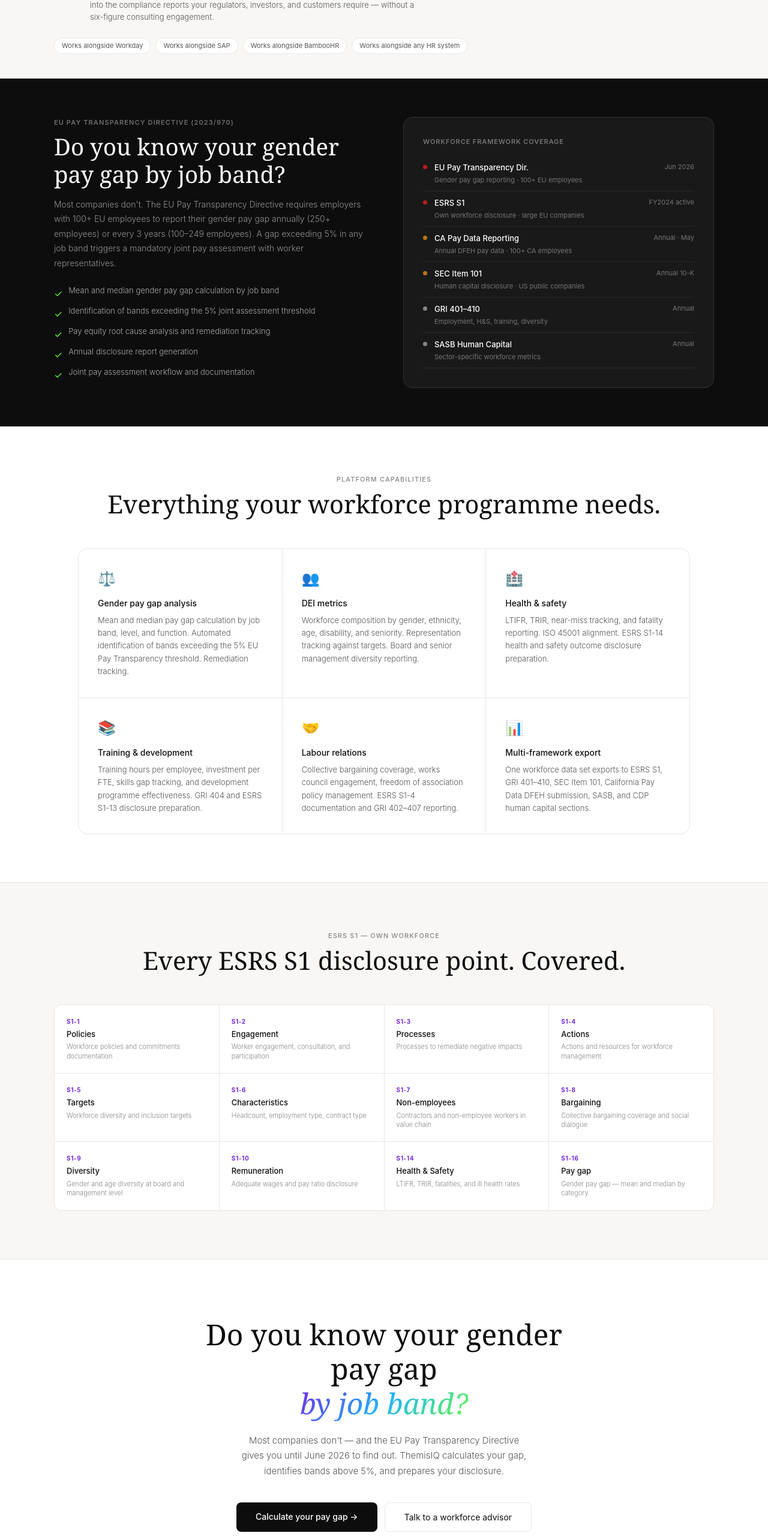
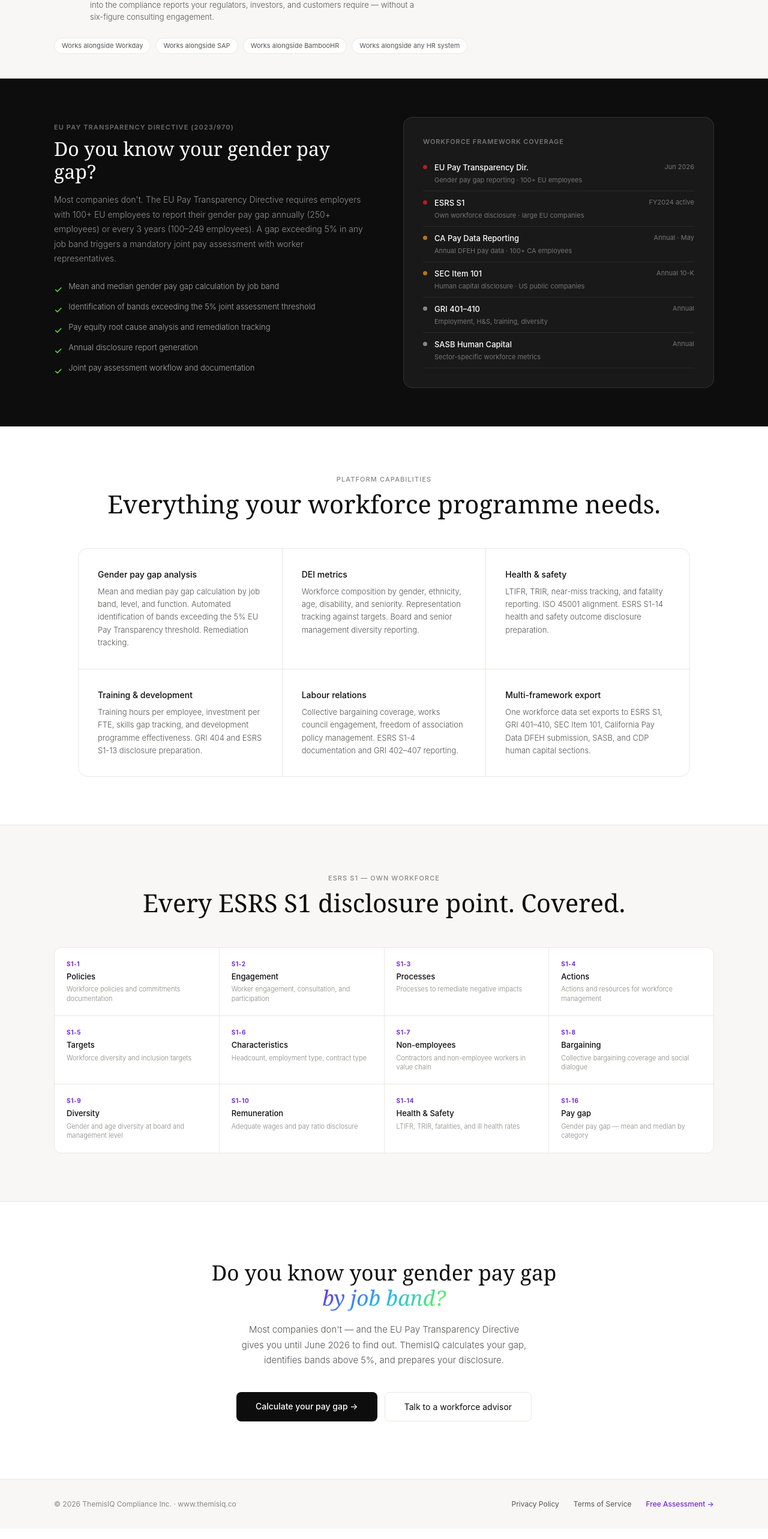
Before and after one commit to themisiqco/themisiq, a Next.js app: page /people in a window 1280 px wide. Shown: the part 785-3351 px from the top of the page at 60% size. Built offline with nearby package versions, Linux system fonts and the light colour scheme.

Commit message:
feat: people page — differentiator section, fixed CTAs, removed emojis, headline spacing

```diff
--- a/app/people/page.tsx
+++ b/app/people/page.tsx
@@ -77,8 +77,8 @@ export default function Page() {
         <div style={{ maxWidth: 1100, margin: '0 auto', display: 'grid', gridTemplateColumns: '1fr 1fr', gap: '4rem', alignItems: 'center' }}>
           <div>
             <div style={{ fontSize: 11, fontWeight: 600, letterSpacing: '0.1em', textTransform: 'uppercase' as const, color: 'rgba(255,255,255,0.4)', marginBottom: 8 }}>EU Pay Transparency Directive (2023/970)</div>
-            <h2 style={{ fontFamily: 'Georgia, serif', fontSize: 'clamp(1.8rem, 3vw, 2.4rem)', fontWeight: 400, color: '#fff', lineHeight: 1.2, marginBottom: '1rem' }}>
-              Do you know your gender<br />pay gap by job band?
+            <h2 style={{ fontFamily: 'Georgia, serif', fontSize: 'clamp(1.5rem, 2.5vw, 2rem)', fontWeight: 400, color: '#fff', lineHeight: 1.2, marginBottom: '1rem' }}>
+              Do you know your gender pay gap?
             </h2>
             <p style={{ fontSize: 14, color: 'rgba(255,255,255,0.55)', lineHeight: 1.75, fontWeight: 300, marginBottom: '1.5rem' }}>
               Most companies don't. The EU Pay Transparency Directive requires employers with 100+ EU employees to report their gender pay gap annually (250+ employees) or every 3 years (100–249 employees). A gap exceeding 5% in any job band triggers a mandatory joint pay assessment with worker representatives.
@@ -130,15 +130,15 @@ export default function Page() {
         </div>
         <div style={{ display: 'grid', gridTemplateColumns: 'repeat(3,1fr)', gap: 1, background: '#e8e7e4', border: '0.5px solid #e8e7e4', borderRadius: 16, overflow: 'hidden' }}>
           {[
-            { icon: '⚖️', title: 'Gender pay gap analysis', desc: 'Mean and median pay gap calculation by job band, level, and function. Automated identification of bands exceeding the 5% EU Pay Transparency threshold. Remediation tracking.' },
-            { icon: '👥', title: 'DEI metrics', desc: 'Workforce composition by gender, ethnicity, age, disability, and seniority. Representation tracking against targets. Board and senior management diversity reporting.' },
-            { icon: '🏥', title: 'Health & safety', desc: 'LTIFR, TRIR, near-miss tracking, and fatality reporting. ISO 45001 alignment. ESRS S1-14 health and safety outcome disclosure preparation.' },
-            { icon: '📚', title: 'Training & development', desc: 'Training hours per employee, investment per FTE, skills gap tracking, and development programme effectiveness. GRI 404 and ESRS S1-13 disclosure preparation.' },
-            { icon: '🤝', title: 'Labour relations', desc: 'Collective bargaining coverage, works council engagement, freedom of association policy management. ESRS S1-4 documentation and GRI 402–407 reporting.' },
-            { icon: '📊', title: 'Multi-framework export', desc: 'One workforce data set exports to ESRS S1, GRI 401–410, SEC Item 101, California Pay Data DFEH submission, SASB, and CDP human capital sections.' },
-          ].map(({ icon, title, desc }) => (
+            { title: 'Gender pay gap analysis', desc: 'Mean and median pay gap calculation by job band, level, and function. Automated identification of bands exceeding the 5% EU Pay Transparency threshold. Remediation tracking.' },
+            { title: 'DEI metrics', desc: 'Workforce composition by gender, ethnicity, age, disability, and seniority. Representation tracking against targets. Board and senior management diversity reporting.' },
+            { title: 'Health & safety', desc: 'LTIFR, TRIR, near-miss tracking, and fatality reporting. ISO 45001 alignment. ESRS S1-14 health and safety outcome disclosure preparation.' },
+            { title: 'Training & development', desc: 'Training hours per employee, investment per FTE, skills gap tracking, and development programme effectiveness. GRI 404 and ESRS S1-13 disclosure preparation.' },
+            { title: 'Labour relations', desc: 'Collective bargaining coverage, works council engagement, freedom of association policy management. ESRS S1-4 documentation and GRI 402–407 reporting.' },
+            { title: 'Multi-framework export', desc: 'One workforce data set exports to ESRS S1, GRI 401–410, SEC Item 101, California Pay Data DFEH submission, SASB, and CDP human capital sections.' },
+          ].map(({ title, desc }) => (
             <div key={title} style={{ background: '#fff', padding: '2rem' }}>
-              <div style={{ fontSize: 24, marginBottom: 12 }}>{icon}</div>
+
               <div style={{ fontSize: 14, fontWeight: 500, color: '#0d0d0d', marginBottom: 8 }}>{title}</div>
               <div style={{ fontSize: 13, color: '#555553', lineHeight: 1.65, fontWeight: 300 }}>{desc}</div>
             </div>
@@ -180,7 +180,7 @@ export default function Page() {
 
       {/* CTA */}
       <section style={{ padding: '6rem 2.5rem', textAlign: 'center' }}>
-        <h2 style={{ fontFamily: 'Georgia, serif', fontSize: 'clamp(2rem, 4vw, 3rem)', fontWeight: 400, maxWidth: 680, margin: '0 auto 1.25rem', lineHeight: 1.2 }}>
+        <h2 style={{ fontFamily: 'Georgia, serif', fontSize: 'clamp(1.6rem, 3vw, 2.2rem)', fontWeight: 400, maxWidth: 680, margin: '0 auto 1.25rem', lineHeight: 1.2 }}>
           Do you know your gender pay gap<br />
           <span style={{ fontStyle: 'italic', background: 'linear-gradient(135deg,#7425e3,#1fb1ff,#64fe3e)', WebkitBackgroundClip: 'text', WebkitTextFillColor: 'transparent', backgroundClip: 'text' }}>by job band?</span>
         </h2>
```
